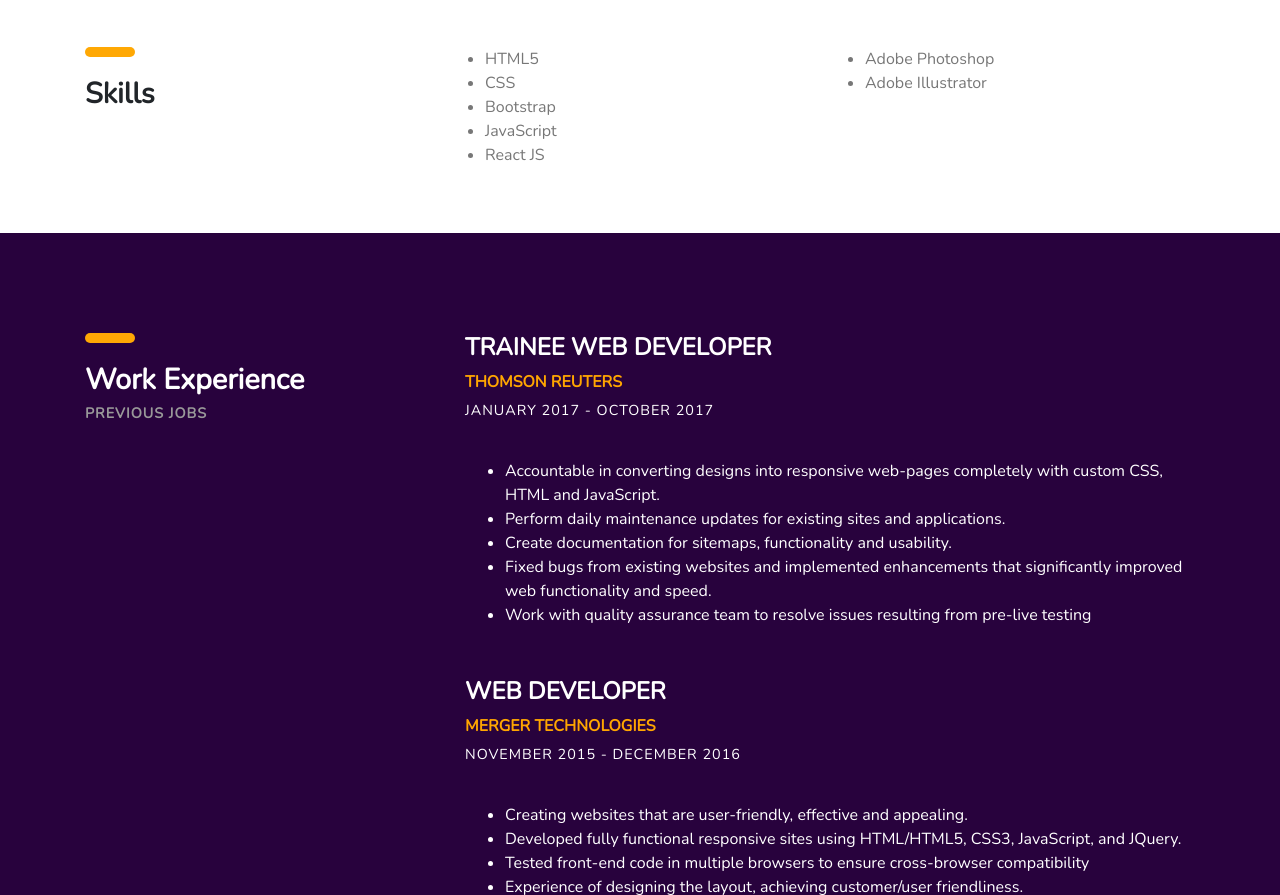
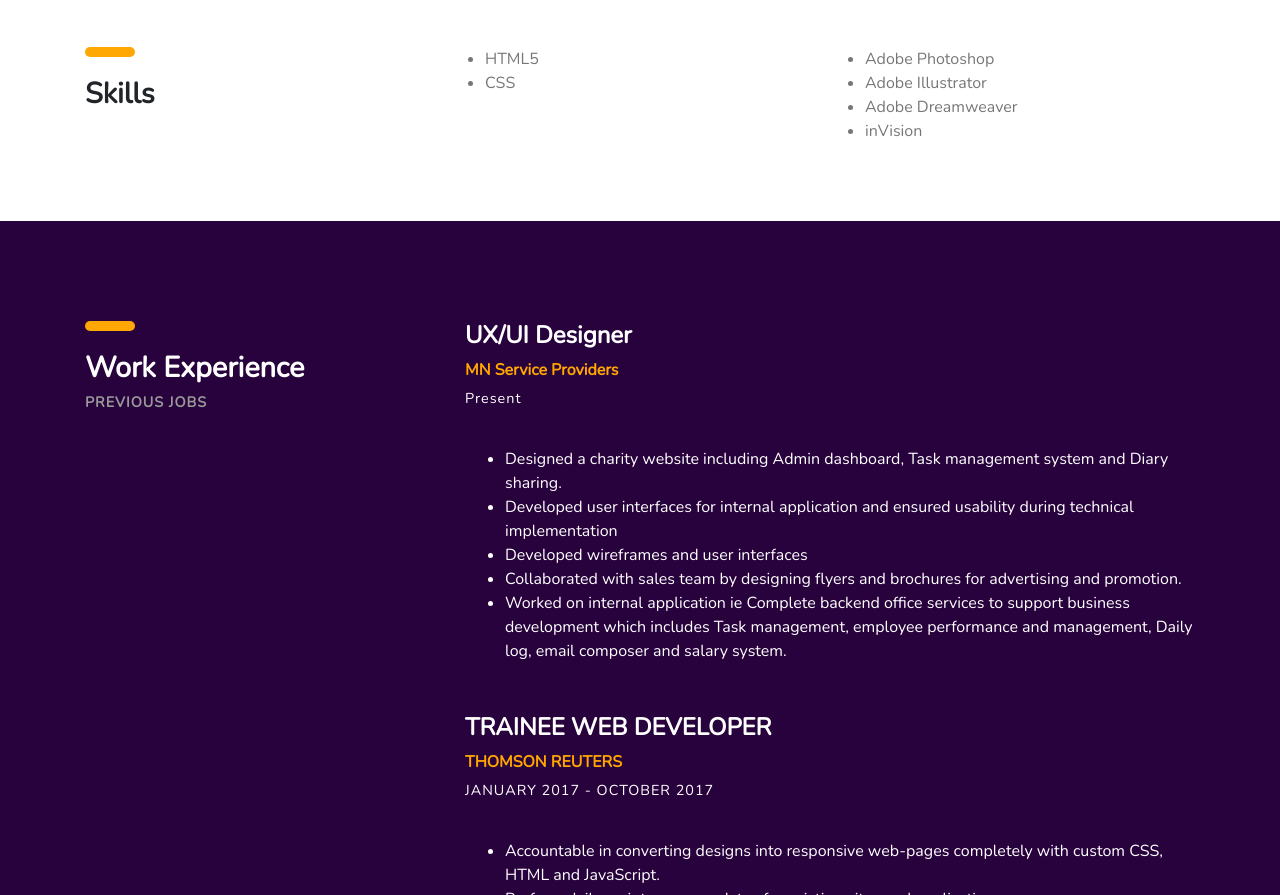
Before and after one commit to mohanartsy/mohanartsy.github.io, a plain HTML site: page index.html in a window 1280 px wide. Shown: the part 1993-2888 px from the top of the page. Drawn offline with nearby package versions, Linux system fonts and the light colour scheme.

Commit message:
updated index file

```diff
--- a/index.html
+++ b/index.html
@@ -239,15 +239,14 @@
                              <ul class="skills-web">
                                  <li>HTML5</li>
                                  <li>CSS</li>
-                                 <li>Bootstrap</li>
-                                 <li>JavaScript</li>
-                                 <li>React JS</li>
                              </ul>
                          </div>
                          <div class="col-sm-6">
                             <ul class="skills-web">
                                  <li>Adobe Photoshop</li>
                                  <li>Adobe Illustrator</li>
+                                 <li>Adobe Dreamweaver</li>
+                                 <li>inVision</li>
                              </ul>
 
                          </div>
@@ -268,6 +267,19 @@
                     </div>
                 </div><!-- col-sm-4 -->
                 <div class="col-sm-8">
+
+                     <div class="experience margin-b-50">
+                        <h4><b>UX/UI Designer</b></h4>
+                        <h5 class="font-yellow"><b>MN Service Providers</b></h5>
+                        <h6 class="margin-t-10">Present</h6>
+                        <ul class="list margin-b-30">
+                            <li>Designed a charity website including Admin dashboard, Task management system and Diary sharing.</li>
+                            <li>Developed user interfaces for internal application and ensured usability during technical implementation</li>
+                            <li>Developed wireframes and user interfaces</li>
+                            <li>Collaborated with sales team by designing flyers and brochures for advertising and promotion.</li>
+                            <li>Worked on internal application ie Complete backend office services to support business development which includes Task management, employee performance and management, Daily log, email composer and salary system.</li>
+                        </ul>
+                    </div><!-- experience -->
 
                     <div class="experience margin-b-50">
                         <h4><b>TRAINEE WEB DEVELOPER</b></h4>
```
